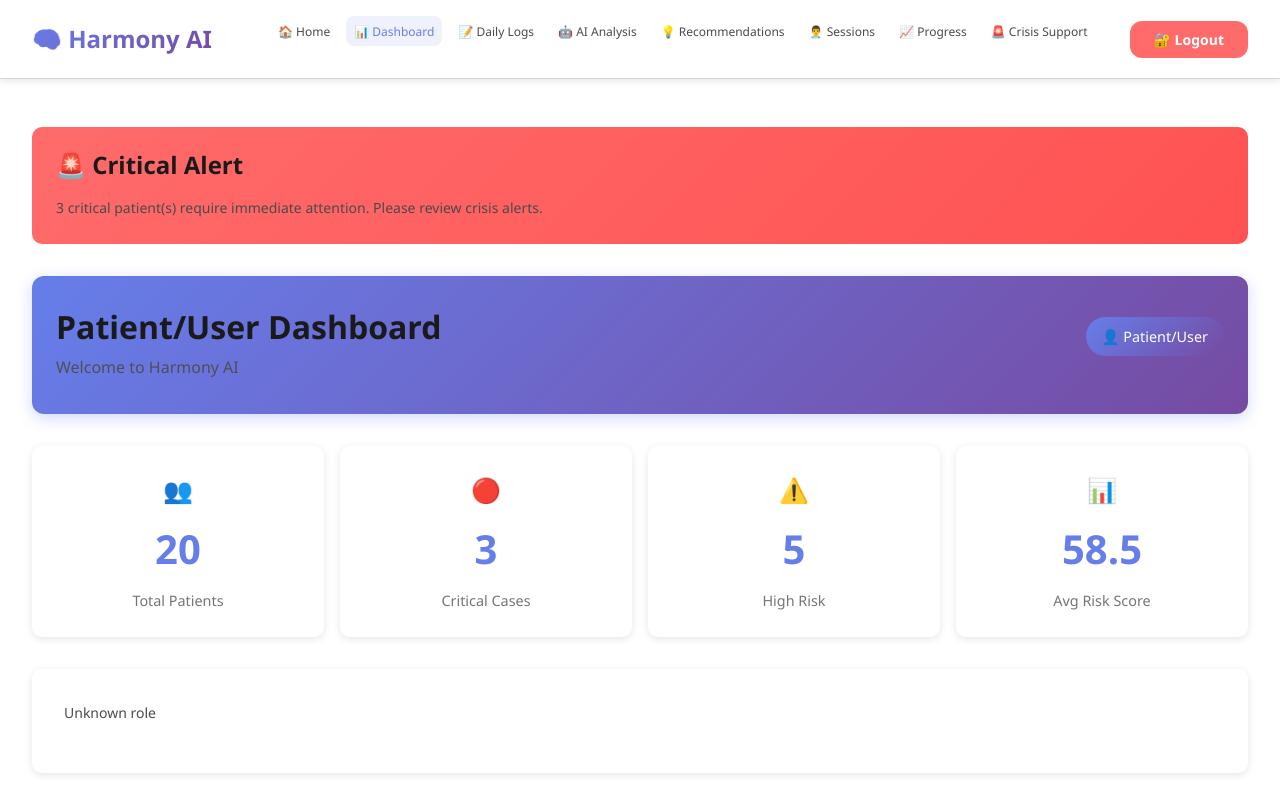
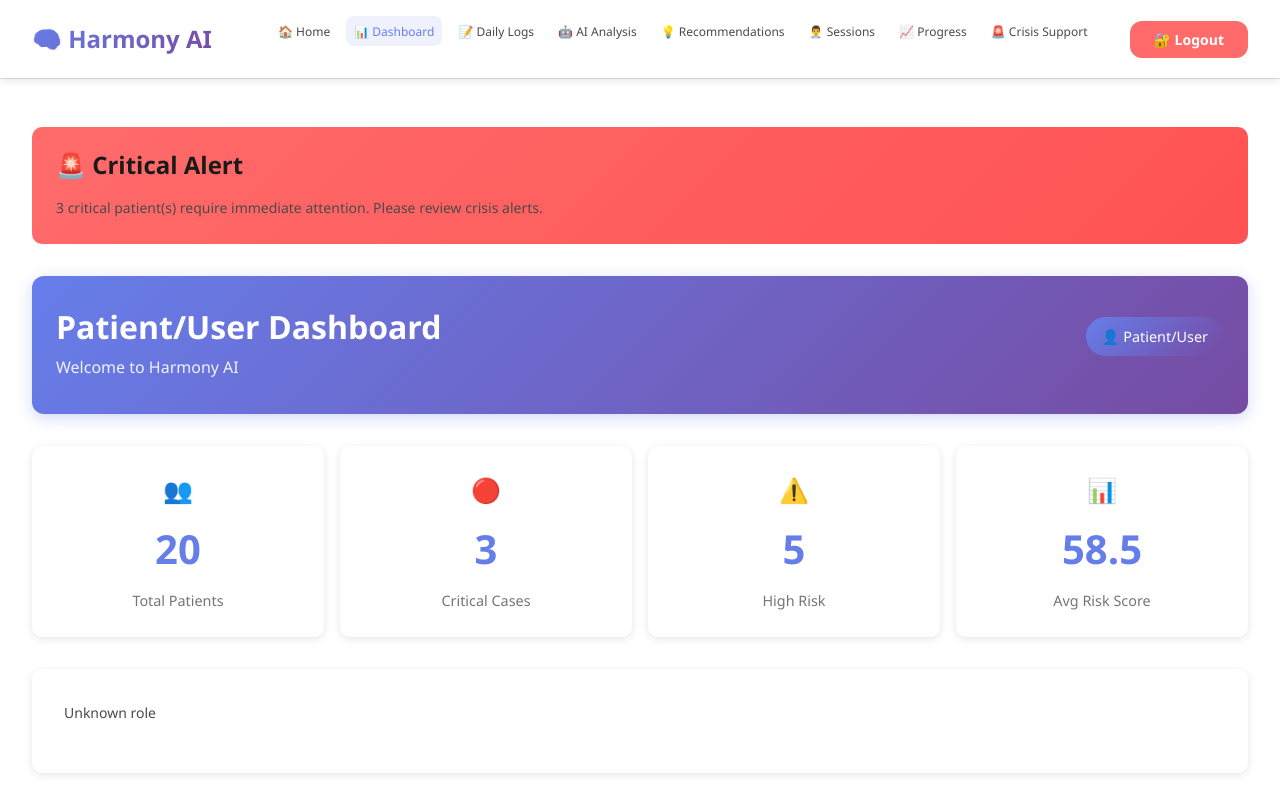
Before and after one commit to Hanifakasmiley/Harmony-Ai, a plain HTML site: page dashboard.html in a window 1280 px wide. Shown: the top 800 px of the page. Drawn offline with nearby package versions, Linux system fonts and the light colour scheme; sample sign-in values are in the browser's storage.

Commit message:
style: make dashboard header subheading text white and fully opaque

```diff
--- a/dashboard.html
+++ b/dashboard.html
@@ -16,6 +16,15 @@
             border-radius: 12px;
             margin-bottom: 2rem;
             box-shadow: 0 4px 15px rgba(102, 126, 234, 0.3);
+        }
+
+        .dashboard-header h1 {
+            color: white;
+        }
+
+        .dashboard-header p {
+            color: white !important;
+            opacity: 1;
         }
 
         .stats-grid {
```
